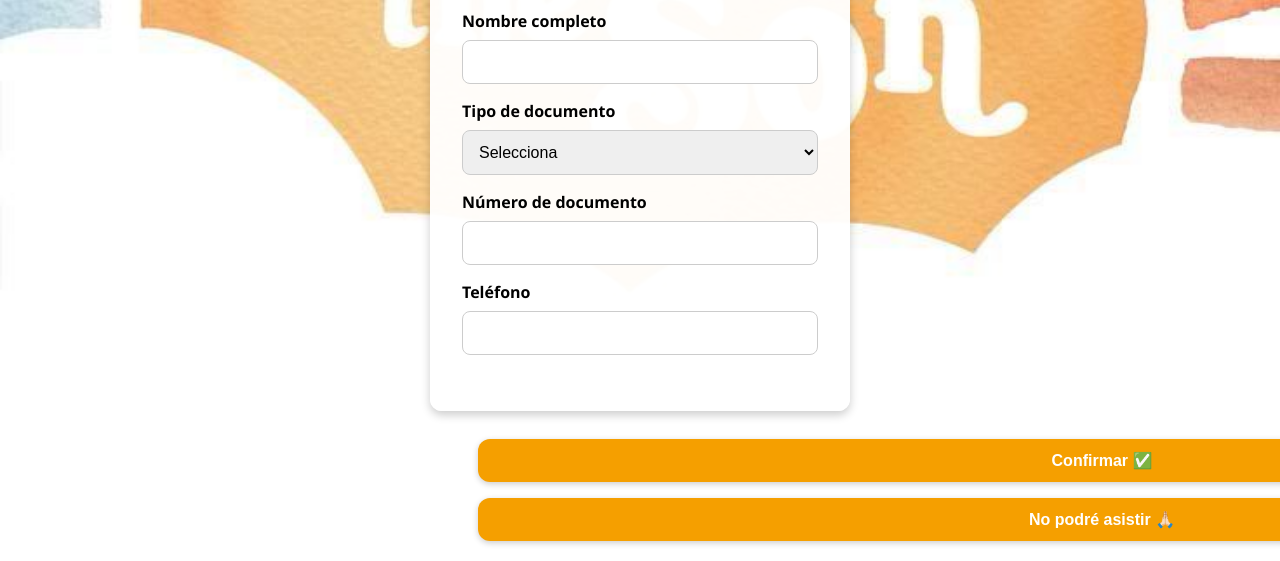
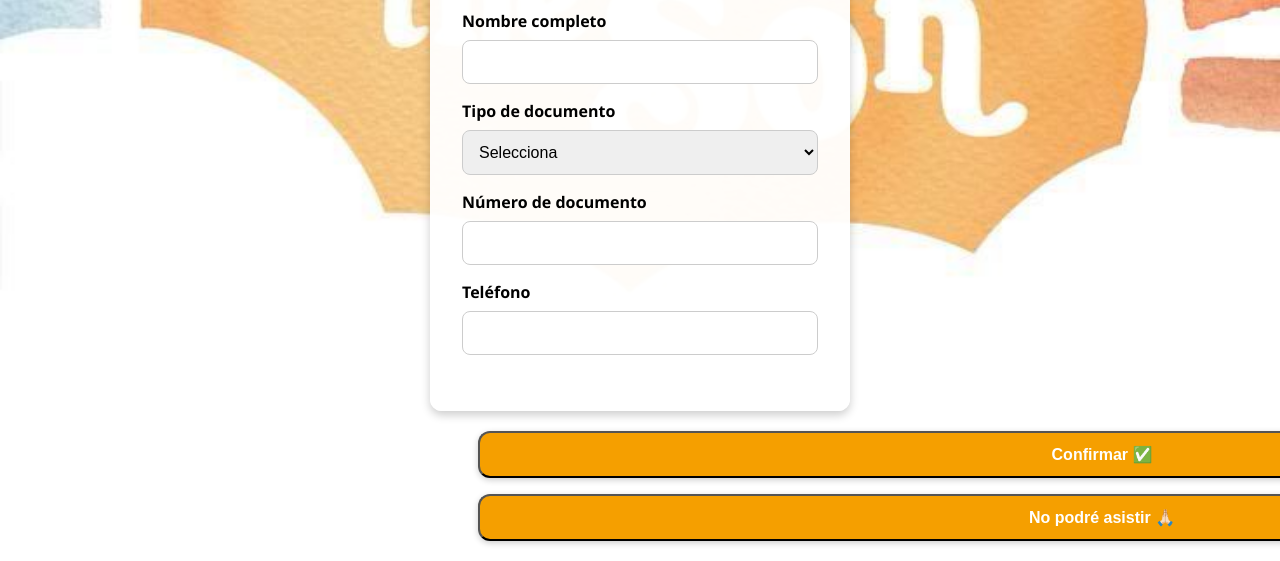
Before and after one commit to BautistaLRafa/invitacion, a plain HTML site: page formulario.html in a window 1280 px wide. Shown: the part 239-800 px from the top of the page. Drawn offline with Linux system fonts and the light colour scheme.

Commit message:
Update estilos.css

```diff
--- a/estilos.css
+++ b/estilos.css
@@ -90,8 +90,6 @@ body {
   width: 100%;
   max-width: 420px;
   box-shadow: 0 4px 10px rgba(0, 0, 0, 0.2);
-  display: flex;
-  flex-direction: column;
 }
 
 .form-wrapper h2 {
@@ -133,27 +131,6 @@ body {
   gap: 1rem;
 }
 
-.form-wrapper .boton {
-  background-color: #f59f00;
-  color: white;
-  padding: 12px 0;
-  border-radius: 12px;
-  text-decoration: none;
-  font-weight: bold;
-  font-size: 1rem;
-  text-align: center;
-  transition: background-color 0.3s ease;
-  box-shadow: 0 2px 6px rgba(0, 0, 0, 0.2);
-  border: none;
-  width: 100%;
-  cursor: pointer;
-}
-
-.form-wrapper .boton:hover {
-  background-color: #e67700;
-}
-
-
 /* Mensaje final */
 .mensaje {
   margin-top: 1.5rem;
```
